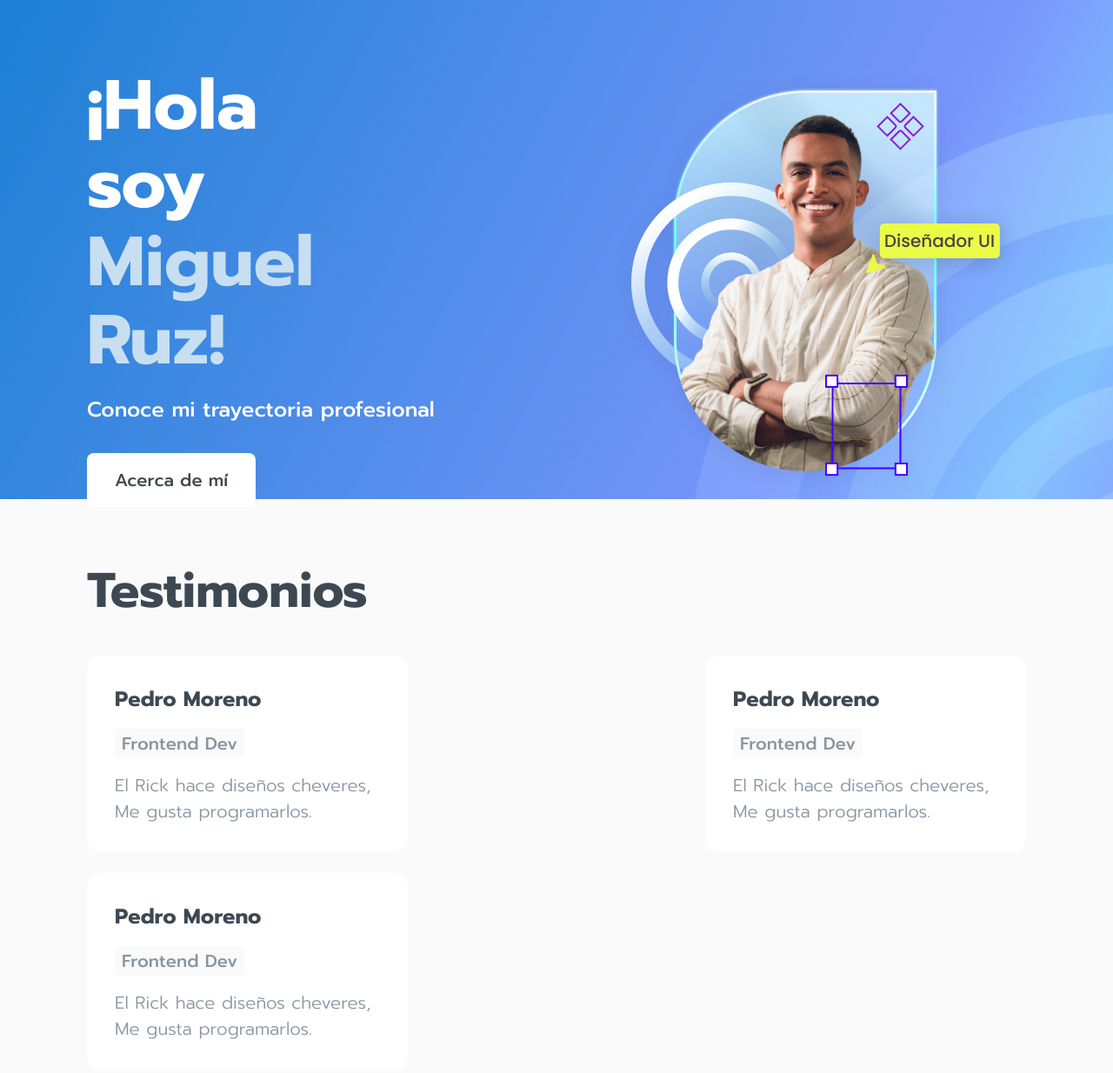
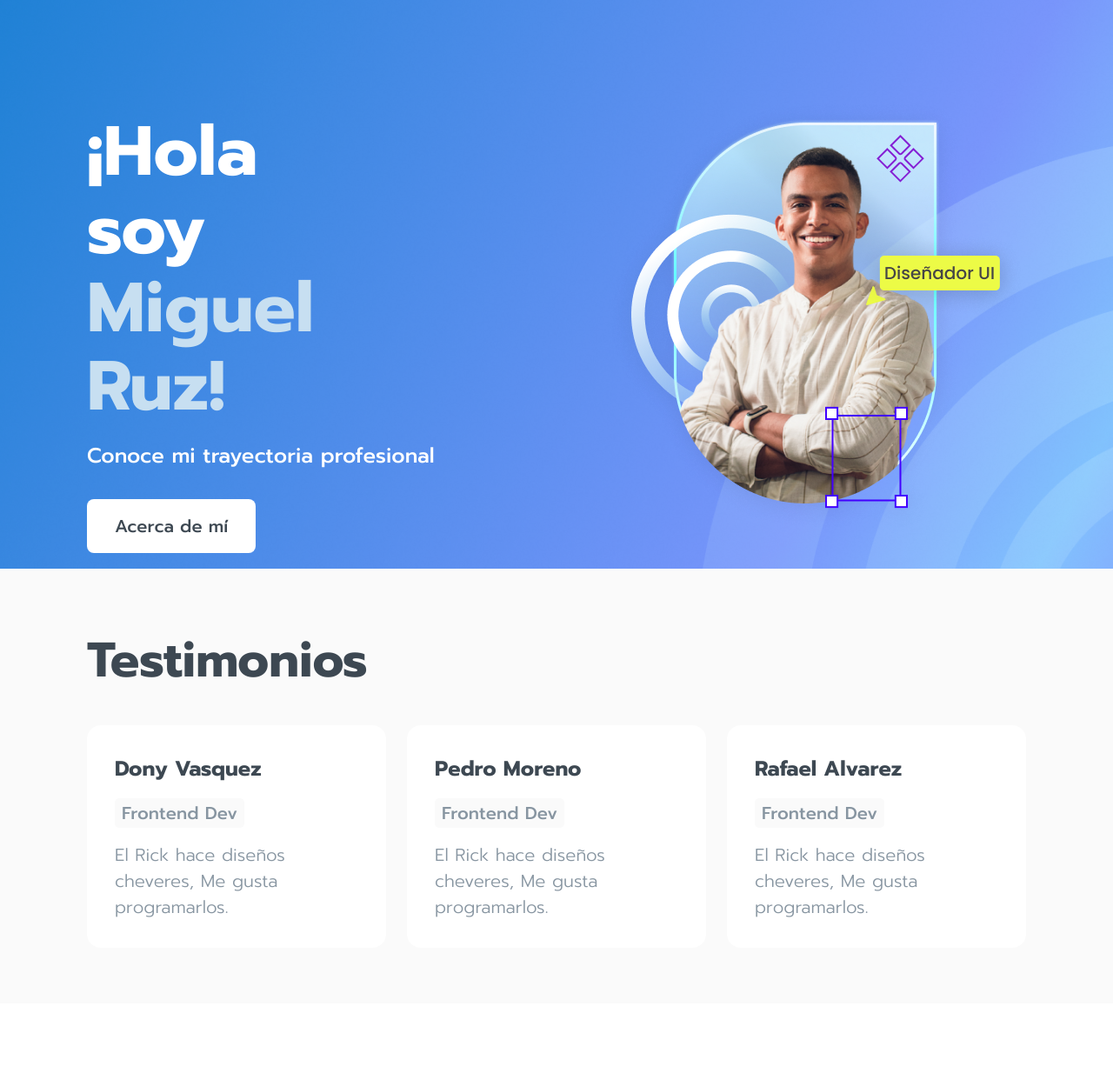
Before and after one commit to Miguel-Ruz/Ruz-website, a plain HTML site: page index.html in a window 1280 px wide. Shown: the part 66-1300 px from the top of the page at 87% size. After the commit the page ends 1220 px from the top, so only its background shows below. Drawn offline with Linux system fonts and the light colour scheme.

Commit message:
se suben los estilos finales de la sección de testimonios

```diff
--- a/index.html
+++ b/index.html
@@ -40,7 +40,7 @@
             </h2>
             <div class="testimonials--cards-container">
                 <div class="card-item">
-                    <h3>Pedro Moreno</h3>
+                    <h3>Dony Vasquez</h3>
                     <button class="tag">Frontend Dev</button>
                     <p>El Rick hace diseños cheveres, Me gusta programarlos.</p>
                 </div>
@@ -50,7 +50,7 @@
                     <p>El Rick hace diseños cheveres, Me gusta programarlos.</p>
                 </div>
                 <div class="card-item">
-                    <h3>Pedro Moreno</h3>
+                    <h3>Rafael Alvarez</h3>
                     <button class="tag">Frontend Dev</button>
                     <p>El Rick hace diseños cheveres, Me gusta programarlos.</p>
                 </div>
--- a/style.css
+++ b/style.css
@@ -70,9 +70,10 @@ header li, a {
 
 .hero-container {
     width: 100%;
+    margin: 0 auto;
     display: flex;
-    height: 80vh;
-    padding: 143px 100px 0px 100px;
+    height: 90vh;
+    padding: 180px 100px 0px 100px;
     display: flex;
     background-image: url('./assets/Background-desktop.png');
     background-repeat: no-repeat;
@@ -92,6 +93,7 @@ header li, a {
     font-weight: 700;
     line-height: 90px;
     color: #FFFFFF;
+    margin-top: 16px;
     margin-bottom: 16px;
 }
 
@@ -139,16 +141,15 @@ header li, a {
 }
 
 .testimonials--cards-container {
-    width: fit-content;
+    width: 100%;
     height: auto;
     display: flex;
     flex-direction: row;
-    flex-wrap:wrap;
-    justify-content: space-between;
+/*     flex-wrap:wrap; */
     gap: 24px;
 }
 .testimonials .card-item {
-    width: fit-content;
+    width: auto;
     height: auto;
     display: flex;
     flex-direction: column;
@@ -179,7 +180,6 @@ header li, a {
 }
 
 .card-item p {
-    width: 305px;
     font-size: 2.0rem;
     font-weight: 300;
     line-height: 30px;
```
